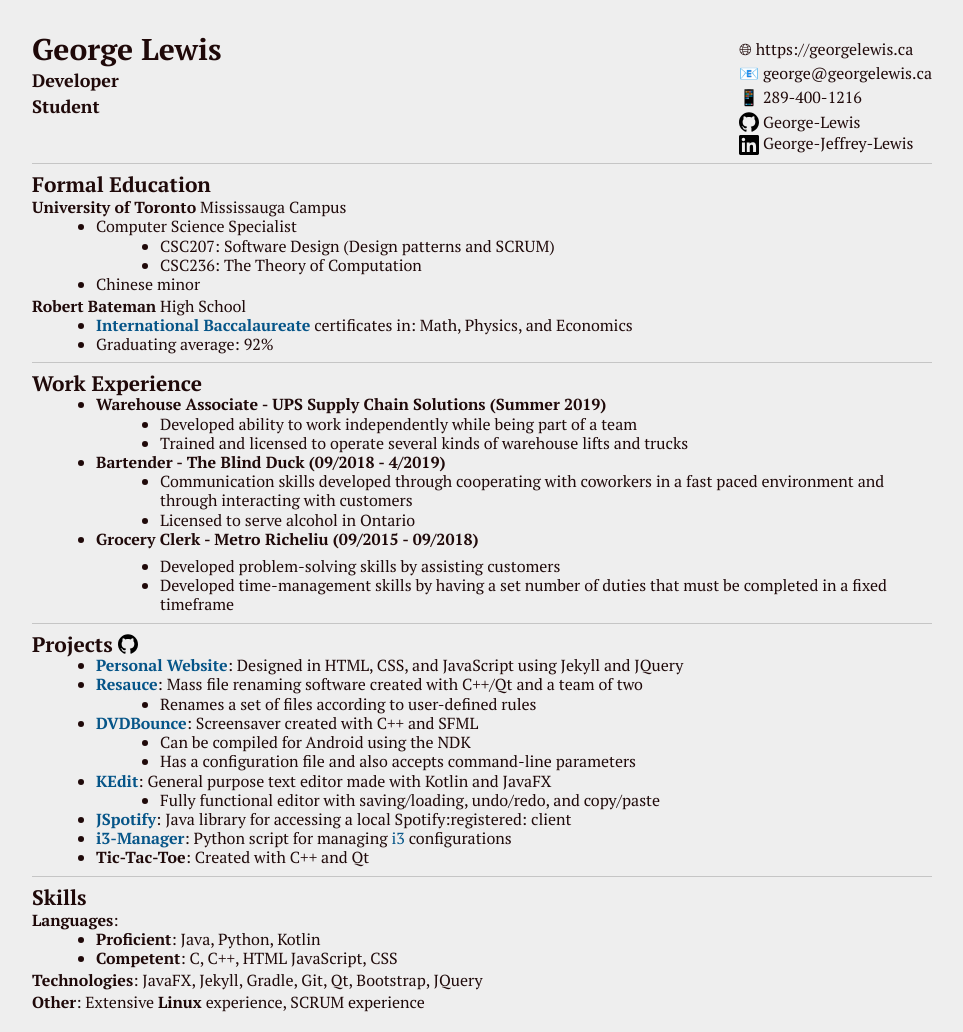
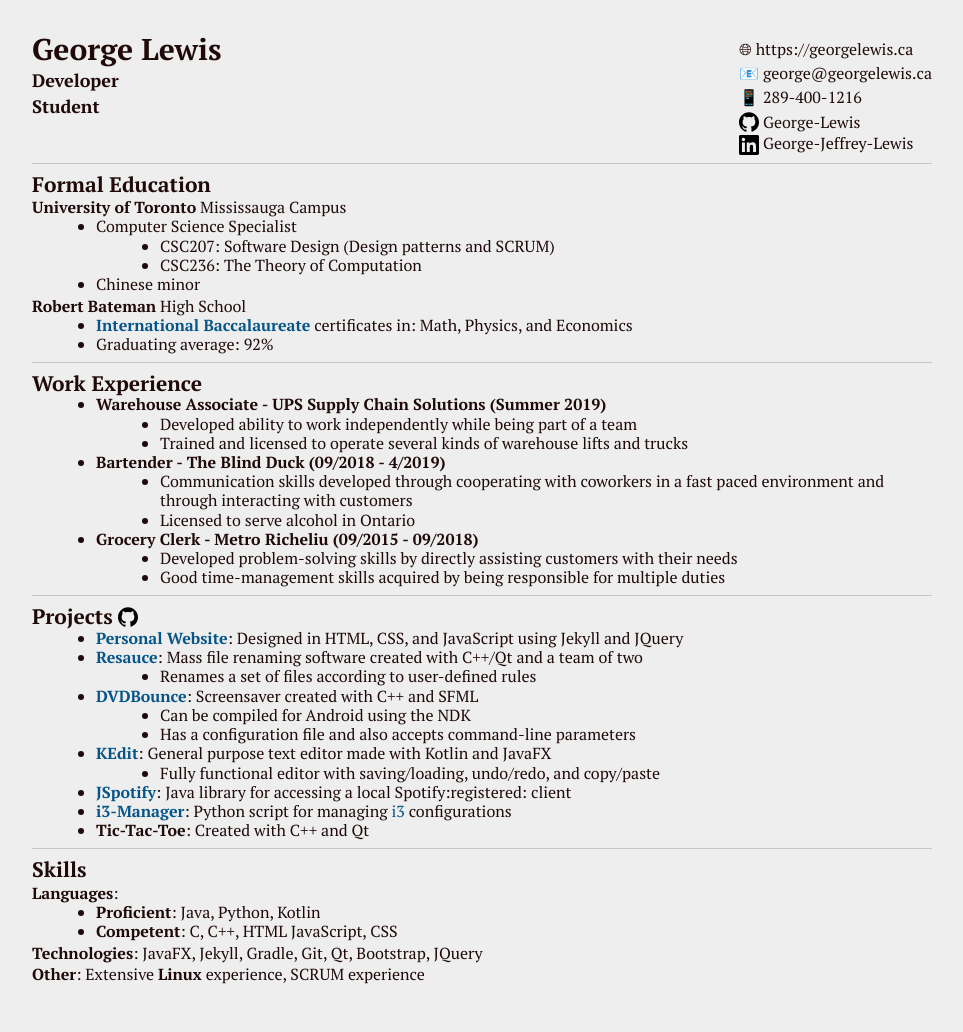
Before and after one commit to George-lewis/george-lewis.github.io, a Jekyll site: the page built from __pages/resume.markdown, in a window 1280 px wide. Shown: the whole page, without its empty margins (158-1121 px from the left). Built offline with Jekyll 4.4.1, drawn with Linux system fonts in a browser that asks for light colours; after the commit the page ends 1005 px from its top, so only the background shows below that.

Commit message:
Update resume

```diff
--- a/__pages/resume.markdown
+++ b/__pages/resume.markdown
@@ -35,10 +35,10 @@
   - Communication skills developed through cooperating with coworkers in a fast paced environment and through interacting with customers
   - Licensed to serve alcohol in Ontario
 
-- **Grocery Clerk - Metro Richeliu (09/2015 - 09/2018)**
+- ##### Grocery Clerk - Metro Richeliu (09/2015 - 09/2018)
 
-  - Developed problem-solving skills by assisting customers
-  - Developed time-management skills by having a set number of duties that must be completed in a fixed timeframe
+  - Developed problem-solving skills by directly assisting customers with their needs
+  - Good time-management skills acquired by being responsible for multiple duties
 
 ---
 
```
